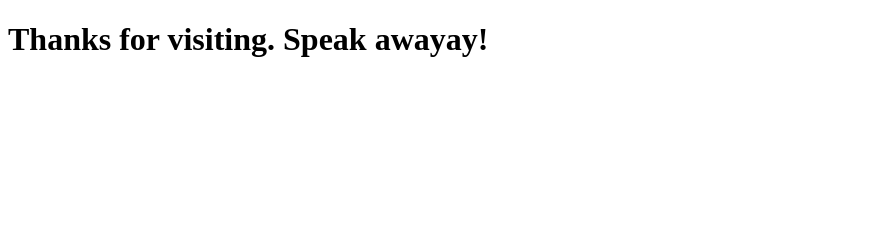
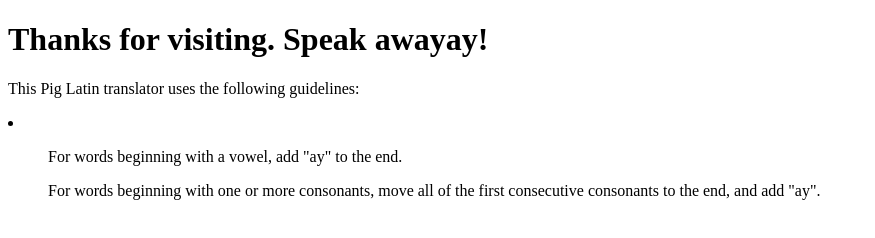
Before and after one commit to Nya-KE/Pig-Latin, a plain HTML site: page index.html in a window 1280 px wide. Shown: the whole page, without its empty margins (0-875 px from the left). Drawn offline with Linux system fonts and the light colour scheme.

Commit message:
makes additions to index html h1,p,li,ol(s)

```diff
--- a/index.html
+++ b/index.html
@@ -7,5 +7,10 @@
   </head>
   <body>
     <h1>Thanks for visiting. Speak awayay!</h1>
+    <p>This Pig Latin translator uses the following guidelines:
+      <li>
+        <ol>For words beginning with a vowel, add "ay" to the end.</ol>
+        <ol>For words beginning with one or more consonants, move all of the first consecutive consonants to the end, and add "ay".</ol>
+      </li>
   </body>
 </html>
```
